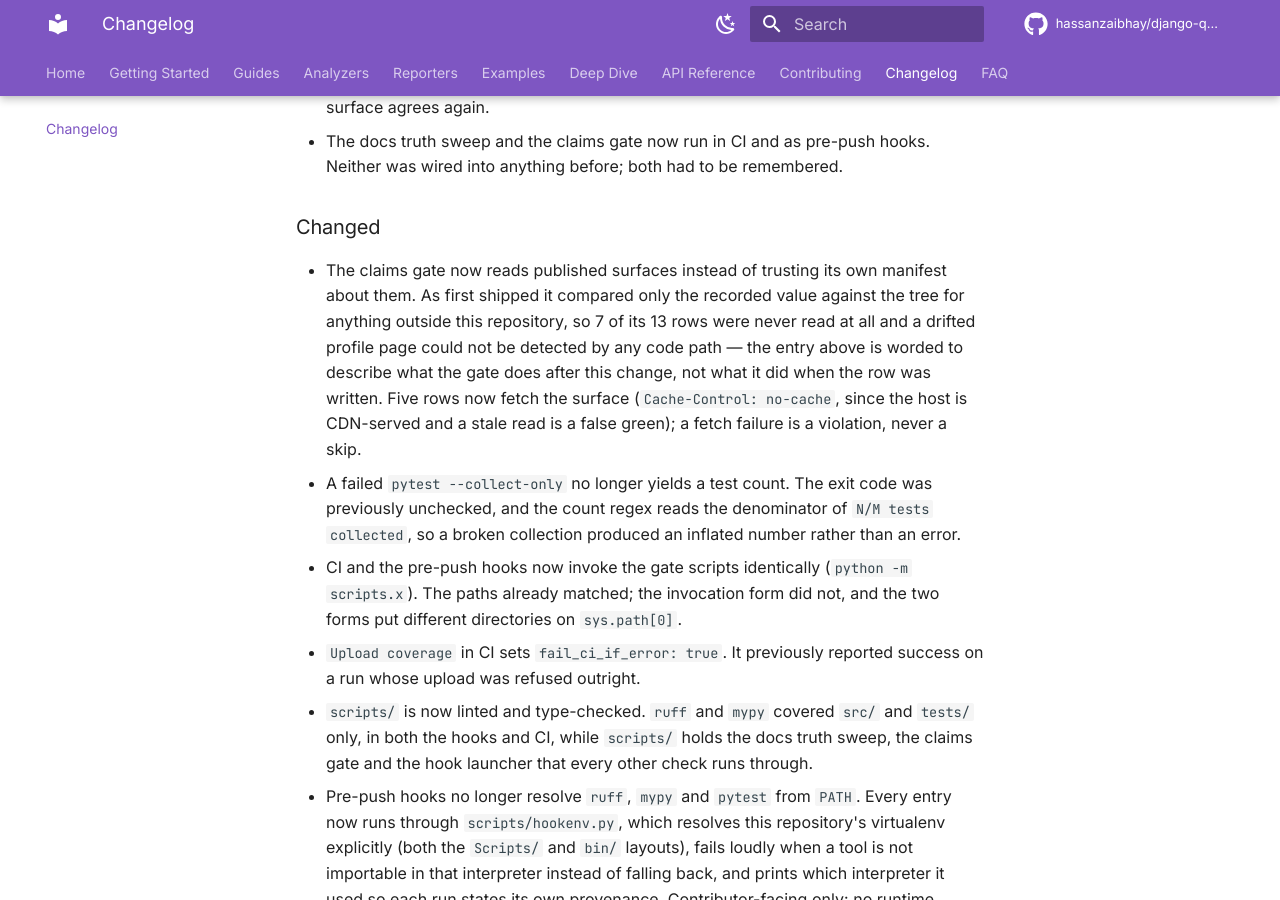
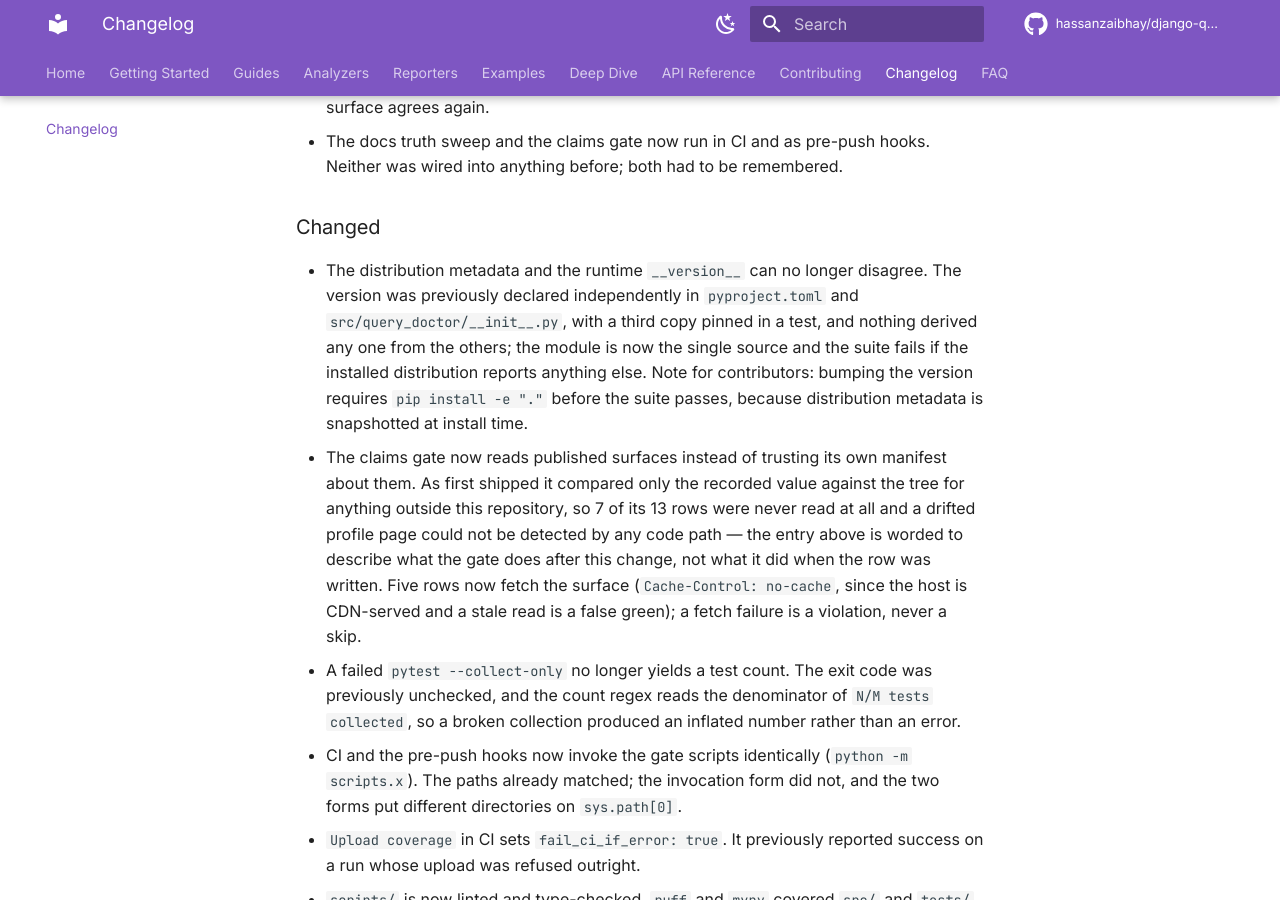
Before and after one commit to hassanzaibhay/django-query-doctor, an MkDocs documentation site: the page built from docs/changelog.md, in a window 1280 px wide and 900 px high, scrolled down 952 px. Built offline with MkDocs 1.6.1 and Material for MkDocs 9.7.7, drawn with Linux system fonts in a browser that asks for light colours; comment, search, counter and statistics services are not loaded.

Commit message:
chore: single-source the package version from __init__.py (#18)
The version was declared three times with nothing deriving any one from the
others: pyproject.toml (static, feeding distribution metadata),
src/query_doctor/__init__.py (runtime, stamped into every saved baseline), and
a third hardcoded literal in tests/test_public_api.py. Release discipline was
the only guard, and it was manual.

pyproject.toml now declares dynamic = ["version"] with [tool.hatch.version]
reading src/query_doctor/__init__.py, which becomes the sole authority.
test_version compares __version__ against
importlib.metadata.version("django-query-doctor"), so the single-sourcing is
observable: single-sourcing alone is a change that cannot be shown failing, and
the cross-check also fails if someone later restores a static declaration that
drifts. A separate assertion keeps the informative failure when the attribute
is removed. Both live in the existing test; no new collected test.

Found on the way in: the development virtualenv's installed distribution
reported 2.0.0 against a runtime 2.1.2 -- two releases of drift between the
runtime version and the metadata the suite resolves entry points through. The
new assertion went red on the unmodified tree because of it. The pytest11 entry
point and the collected count are unchanged after reinstalling.

Distribution metadata is snapshotted at install time, so a version bump needs
`pip install -e "."` before the suite passes. The assertion message names that
remedy and CONTRIBUTING.md records it as a release step. CI installs fresh and
is unaffected.

Demonstrated failing before passing: real drift on the unmodified tree; a bump
without a reinstall; a reverted static declaration at 9.9.9; and a real
`python -m build` producing django_query_doctor-2.1.2 wheel and sdist whose
METADATA reads Version: 2.1.2.

Resolves FOLLOWUPS entry 16 with both of its proposed options rather than one;
open entries 21 -> 20, with the matching claims.json row. Both one-sided edits
were shown red before either was fixed.

```diff
--- a/CHANGELOG.md
+++ b/CHANGELOG.md
@@ -29,6 +29,14 @@ and this project adheres to [Semantic Versioning](https://semver.org/).
   Neither was wired into anything before; both had to be remembered.
 
 ### Changed
+- The distribution metadata and the runtime `__version__` can no longer
+  disagree. The version was previously declared independently in
+  `pyproject.toml` and `src/query_doctor/__init__.py`, with a third copy pinned
+  in a test, and nothing derived any one from the others; the module is now the
+  single source and the suite fails if the installed distribution reports
+  anything else. Note for contributors: bumping the version requires
+  `pip install -e "."` before the suite passes, because distribution metadata is
+  snapshotted at install time.
 - The claims gate now reads published surfaces instead of trusting its own
   manifest about them. As first shipped it compared only the recorded value
   against the tree for anything outside this repository, so 7 of its 13 rows
--- a/claims.json
+++ b/claims.json
@@ -191,8 +191,8 @@
       "surface_kind": "repo",
       "kind": "exact",
       "measurement": "followups_open",
-      "value": 21,
-      "locator": "**Open entries: 21**",
+      "value": 20,
+      "locator": "**Open entries: 20**",
       "note": "Makes 'the backlog is shrinking' measured rather than asserted. open = headings - tombstones - entries carrying a '- **Resolved:**' line. A tombstone cannot inflate it (heading title contains 'merged into entry', excluded). A reserved number cannot inflate it either (25 is reserved for the phase-1 disposition and has no heading at all). '- **Resolved (partial):**' does NOT count as resolved, which is why entry 12 stays open. FOLLOWUPS.md is deliberately absent from gated_files: it records dated measurements by design and would fight the prose rules."
     }
   ],
```
Also changed, not shown: CONTRIBUTING.md (+8 -0 lines), FOLLOWUPS.md (+28 -1 lines), pyproject.toml (+8 -1 lines), 1 other file.
